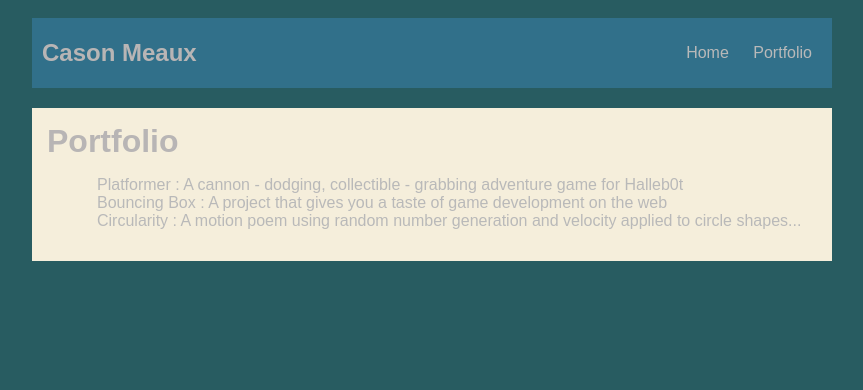
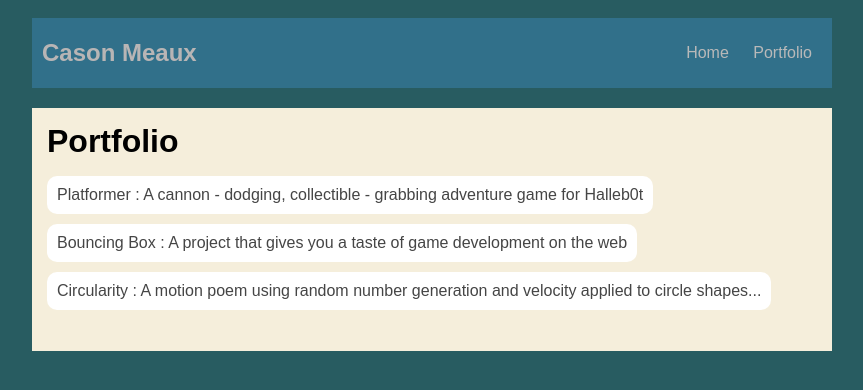
Before and after one commit to cjm4998/cjm4998.github.io, a plain HTML site: page portfolio.html in a window 1280 px wide. Shown: the whole page, without its empty margins (208-1071 px from the left). Drawn offline with Linux system fonts and the light colour scheme.

Commit message:
add portfolio.html file

```diff
--- a/style.css
+++ b/style.css
@@ -61,3 +61,29 @@ main {
 h2, h3 {
     margin: 0px;
 }
+
+ /* portfolio styles */
+ .content h1 {
+    color: black;
+}
+
+#portfolio {
+    list-style-type: none;
+    padding-left: 0;
+}
+
+#portfolio li {
+    background: #fff;
+    padding: 10px;
+    border-radius: 10px;
+    margin-bottom: 10px;
+}
+
+#portfolio li:hover {
+    background: #eee;
+}
+
+#portfolio a {
+    text-decoration: none;
+    color: #454545;
+}
```
Also changed, not shown: index.html (+8 -3 lines).
